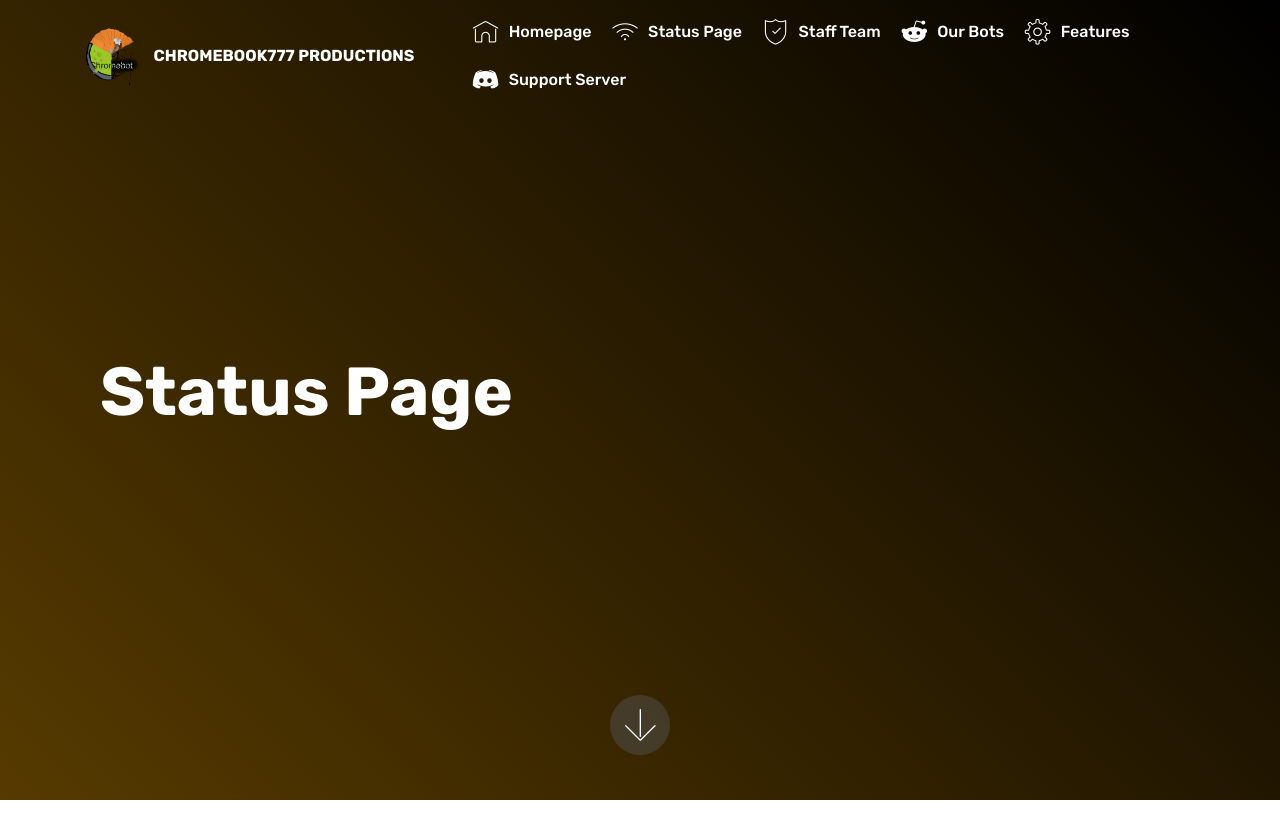
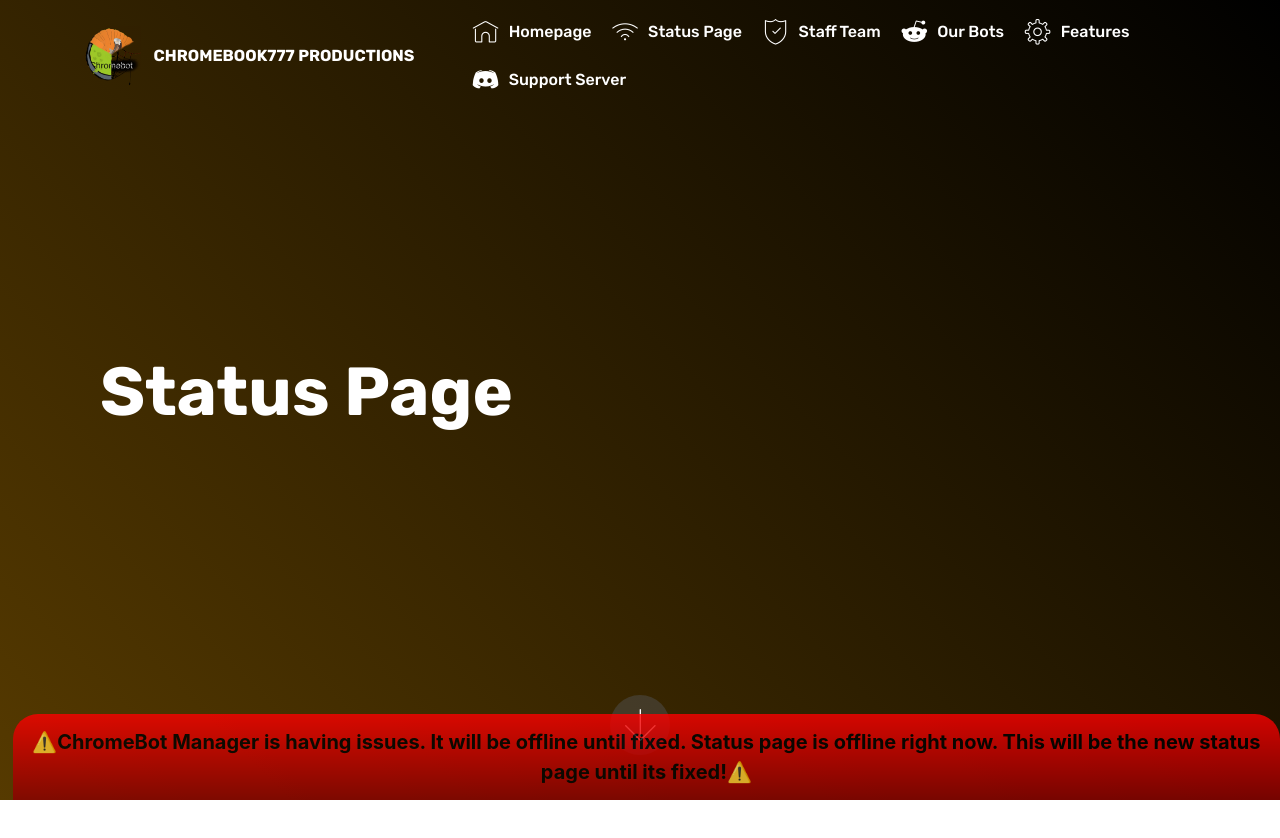
Before and after one commit to vincentdistoer2/vincentdistoer2.github.io, a plain HTML site: page status.html in a window 1280 px wide. Drawn offline with Linux system fonts and the light colour scheme; files whose address does not match are found by name.

Commit message:
Update status.html

```diff
--- a/status.html
+++ b/status.html
@@ -154,5 +154,7 @@
 
  <div id="scrollToTop" class="scrollToTop mbr-arrow-up"><a style="text-align: center;"><i class="mbr-arrow-up-icon mbr-arrow-up-icon-cm cm-icon cm-icon-smallarrow-up"></i></a></div>
     <input name="animation" type="hidden">
+      <footer style="font-weight:bolder;color:black;opacity: 0.8;text-align:center;width:auto;height:auto;position: fixed;font-size:20px;bottom: 0;left: 1vw;padding: 1vw;border-radius: 25px 25px 0px 0px;background-image:linear-gradient(red, darkred);z-index:10000;">⚠️ChromeBot Manager is having issues. It will be offline until fixed. Status page is offline right now. This will be the new status page until its fixed!⚠️</footer>  </body>
+
   </body>
 </html>
```
